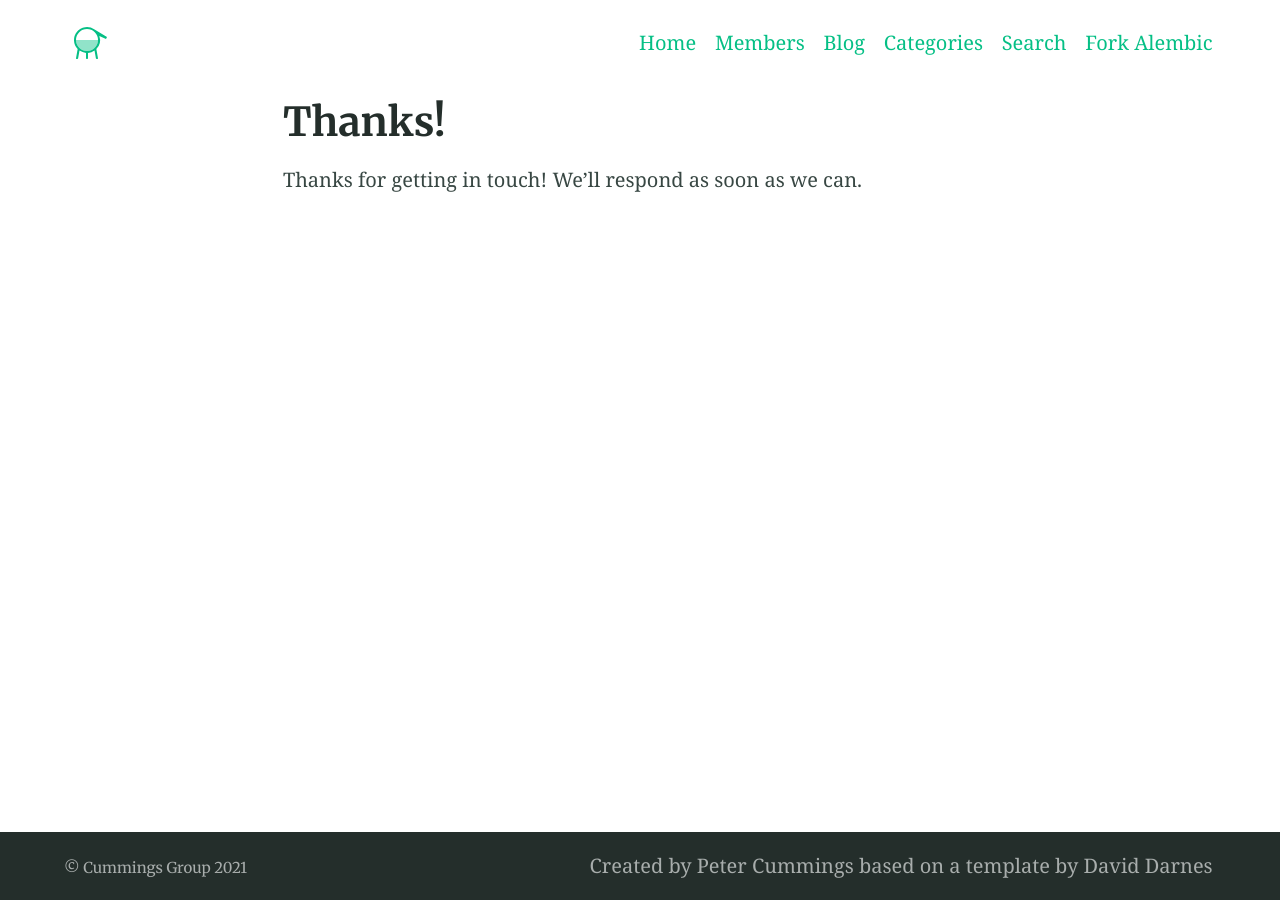
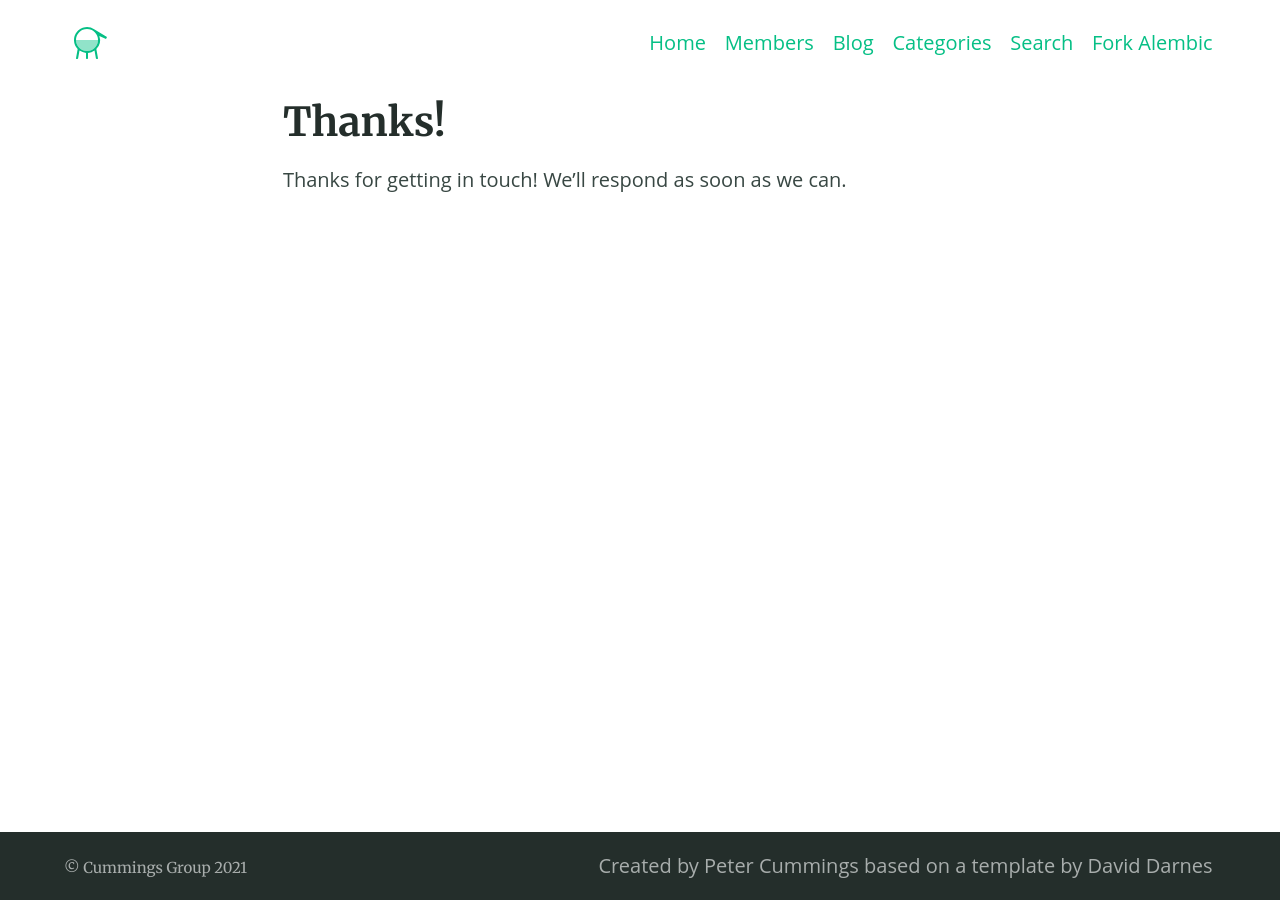
Before and after one commit to ptc2ug/ptc2ug.github.io, a Jekyll site: the page built from thanks.md, in a window 1280 px wide. Built offline with Jekyll 4.4.1, drawn with Linux system fonts in a browser that asks for light colours.

Commit message:
Update _settings.scss

```diff
--- a/_sass/_settings.scss
+++ b/_sass/_settings.scss
@@ -15,7 +15,7 @@ $white: #ffffff !default;
 
 // Typography
 $bodytype: (
-  font-family: "Georgia, serif",
+  font-family: '"Open Sans",light',
   regular: 400,
   bold: 700,
   italic: italic,
```
